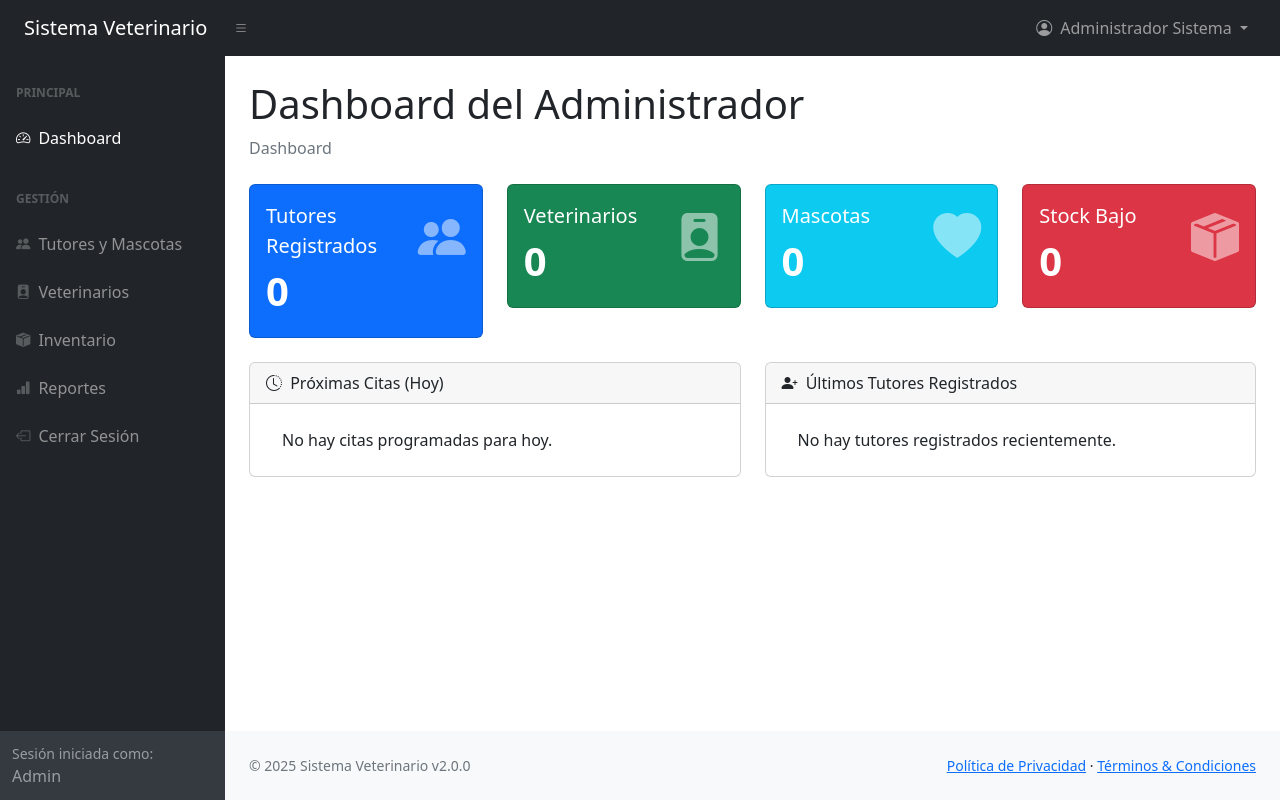
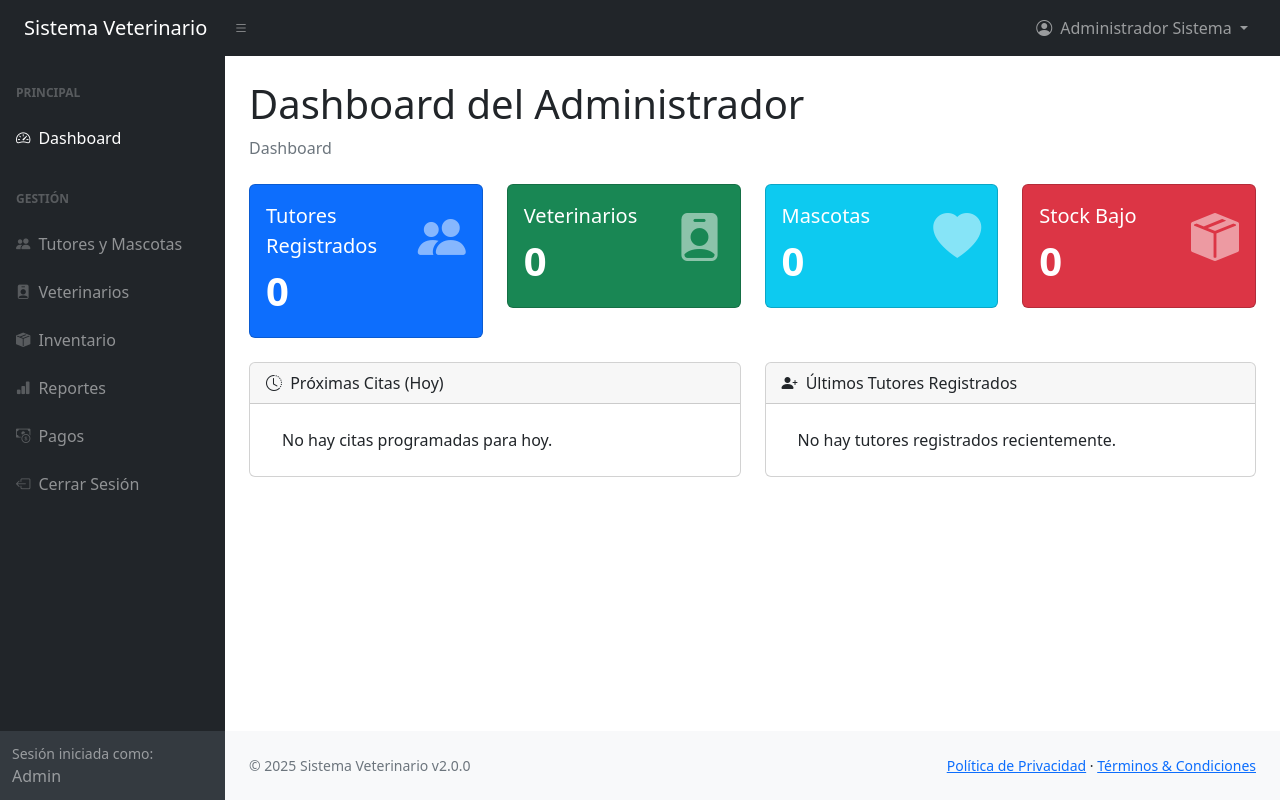
Before and after one commit to Luiscc445/sistemavete, a Flask app: page /admin/dashboard in a window 1280 px wide. Run offline with Flask 3, Linux system fonts and the light colour scheme; a user stored in the database is signed in; some libraries are stand-ins or nearby versions.

Commit message:
Fix: Corregir UnboundLocalError y agregar sección Pagos al menú admin
- Eliminar importación duplicada de datetime en veterinario_controller.py línea 68
  que causaba UnboundLocalError al acceder al dashboard de veterinario
- Agregar enlace "Pagos" en sidebar de admin debajo de "Reportes"
  para acceder al dashboard de pagos con ingresos de la empresa

```diff
--- a/app/controllers/veterinario_controller.py
+++ b/app/controllers/veterinario_controller.py
@@ -65,7 +65,6 @@ def dashboard():
     ).scalar() or 0.0
 
     # Ingresos del mes actual
-    from datetime import datetime
     primer_dia_mes = datetime.now().replace(day=1, hour=0, minute=0, second=0, microsecond=0)
     ingresos_mes = db.session.query(
         func.sum(Pago.monto_veterinario)
--- a/app/templates/base.html
+++ b/app/templates/base.html
@@ -89,6 +89,10 @@
                                     <a class="nav-link {% if request.endpoint and 'reportes' in request.endpoint %}active{% endif %}" href="{{ url_for('reportes.dashboard') }}">
                                         <div class="sb-nav-link-icon"><i class="bi bi-bar-chart-fill"></i></div>
                                         Reportes
+                                    </a>
+                                    <a class="nav-link {% if request.endpoint and 'pagos' in request.endpoint %}active{% endif %}" href="{{ url_for('pagos.dashboard') }}">
+                                        <div class="sb-nav-link-icon"><i class="bi bi-cash-coin"></i></div>
+                                        Pagos
                                     </a>
 
                                 {% elif current_user.is_veterinario() %}
```
